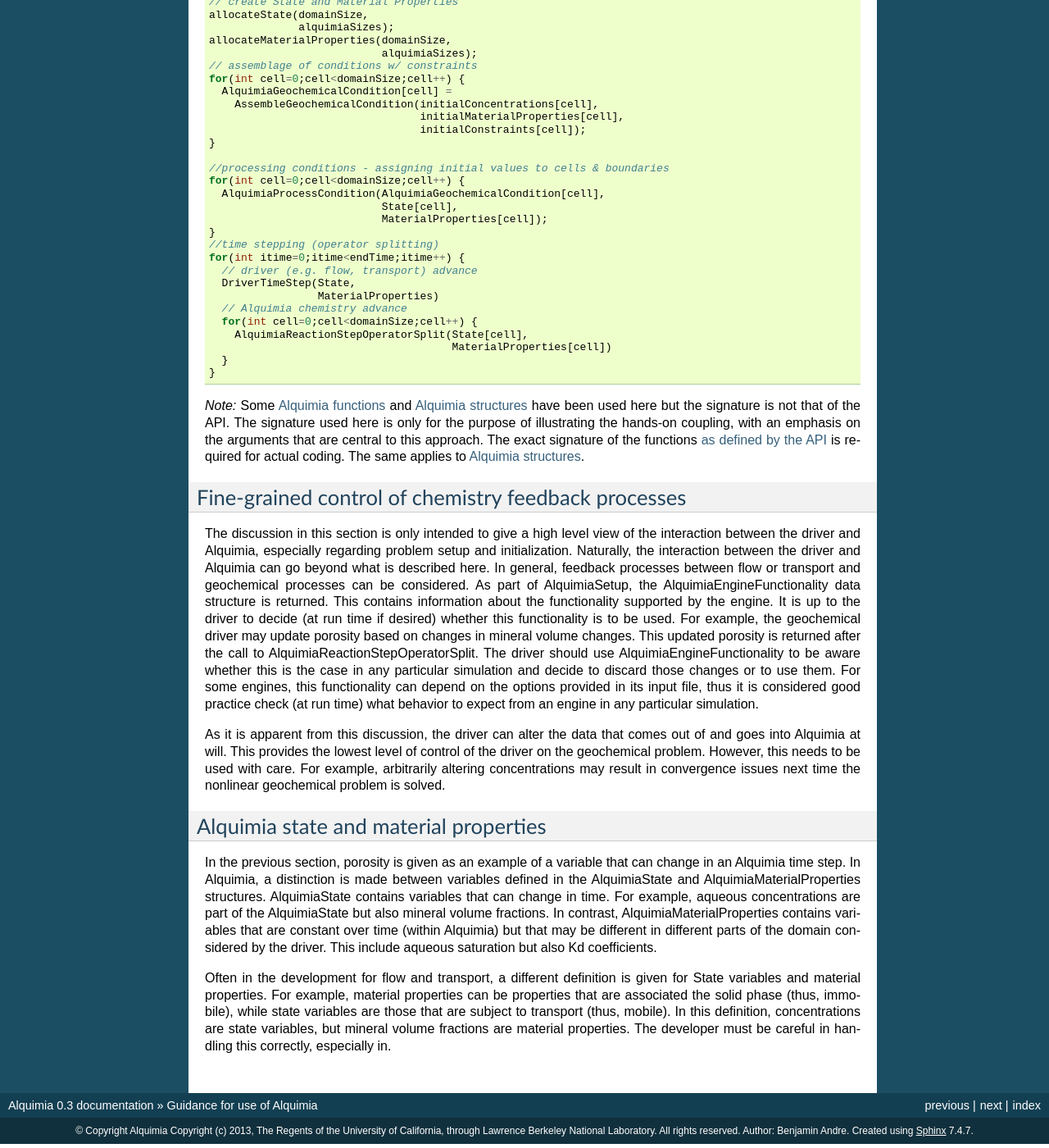
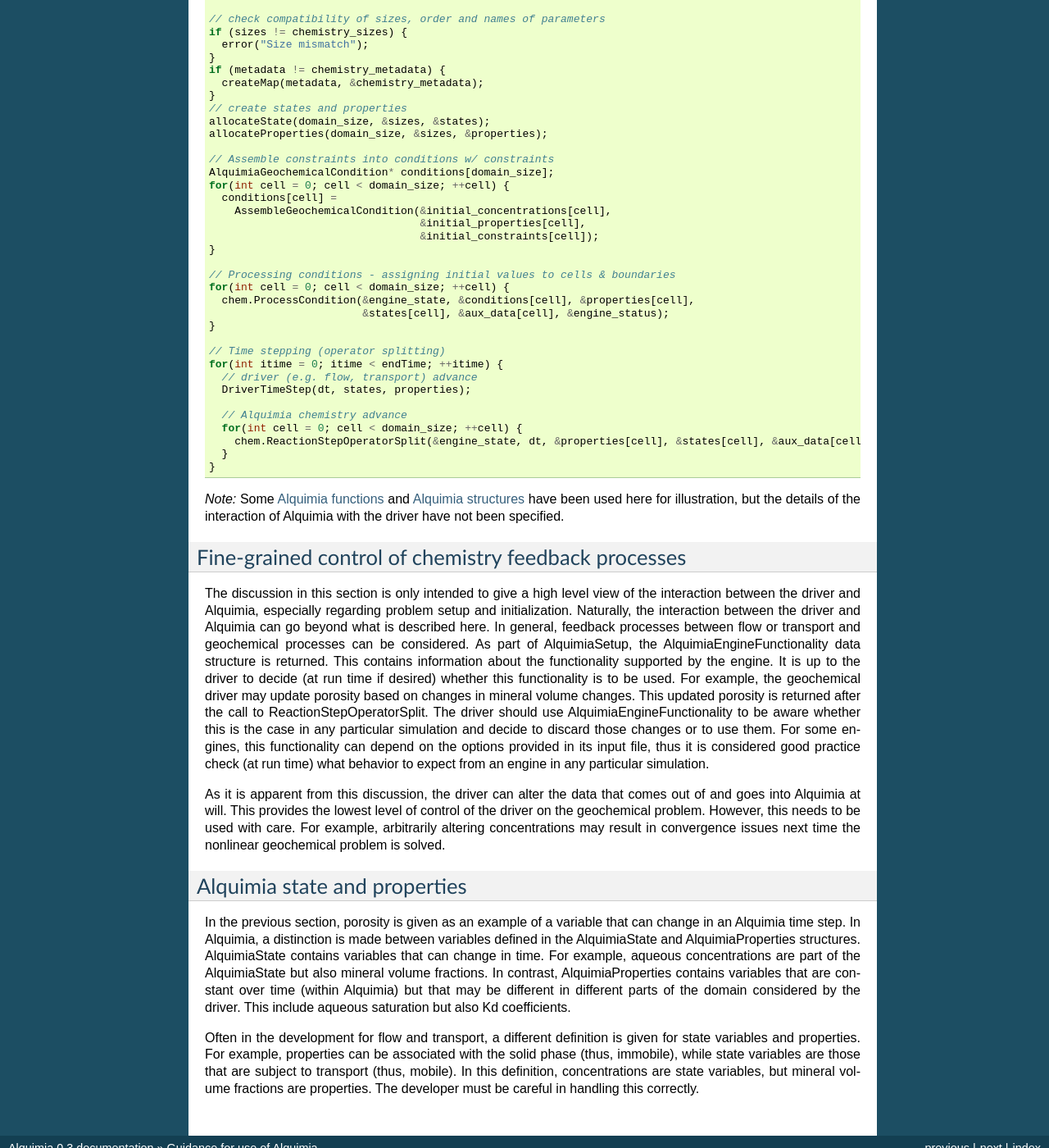
Before and after one commit to LBL-EESA/alquimia-dev, a Sphinx documentation site: the page built from doc/guidance.rst, in a window 1280 px wide and 1400 px high, scrolled down 2214 px. Shown: the whole window at 82% size. Built offline with Sphinx 7.4.7, drawn with Linux system fonts in a browser that asks for light colours; some of the changed text lies outside the part shown.

Commit message:
Made code examples in guidance.rst a bit more realistic. Changed name of AlquimiaMaterialProperties struct to AlquimiaProperties struct.

```diff
--- a/doc/api/APIv0_c_utils.rst
+++ b/doc/api/APIv0_c_utils.rst
@@ -91,7 +91,7 @@ formal alquimia API.
       struct AlquimiaSizes sizes;
       struct AlquimiaEngineFunctionality functionality;
       struct AlquimiaState state;
-      struct AlquimiaMaterialProperties material_properties;
+      struct AlquimiaProperties properties;
       struct AlquimiaAuxiliaryData aux_data;
       struct AlquimiaProblemMetaData meta_data;
       struct AlquimiaAuxiliaryOutputData aux_output;
--- a/doc/api/APIv0_functions.rst
+++ b/doc/api/APIv0_functions.rst
@@ -134,7 +134,7 @@ Geochemical condition processing for boundary/initial conditions. Called once fo
     void AlquimiaProcessCondition(
         in/out engine_internal_state <void pointer>,
         input: condition <struct: Alquimia Geochemical Condition>,
-        input: material_properties <struct: Alquimia Material Properties>,
+        input: properties <struct: Alquimia Properties>,
         in/out: state <struct: Alquimia State>,
         in/out: aux_data <struct: Alquimia Auxiliary Data>,
         output: status <struct: Alquimia Status>)
@@ -152,7 +152,7 @@ Take one reaction step in operator split mode with the specified delta t.
     void AlquimiaReactionStepOperatorSplit(
         in/out: engine_internal_state <void pointer>,
         input: delta_t <double>,
-        input: material_properties <struct: Alquimia Material Properties>,
+        input: properties <struct: Alquimia Properties>,
         in/out: state <struct: Alquimia State>,
         in/out: aux_data <struct: Alquimia Auxiliary Data>
         out: status <struct: Alquimia Status>)
--- a/doc/api/APIv0_structures.rst
+++ b/doc/api/APIv0_structures.rst
@@ -150,8 +150,8 @@ Storage for spatially and temporally varying "state" data. Read/write (chemistry
 +-----------------------------------+------------------------+-----------------------------+
 
 
-Struct: Alquimia Material Properties
-====================================
+Struct: Alquimia Properties
+===========================
 
 Storage for spatially variable "parameters", not changing in time. Read only (chemistry may not change).
 
--- a/doc/guidance.rst
+++ b/doc/guidance.rst
@@ -78,48 +78,51 @@ the names of geochemical conditions are given in the driver's input. These
 names are then passed to Alquimia. The condition constraints are provided in the
 geochemical engine's input file. Once, Alquimia hands the name of the condition
 to the engine, this processes the condition and assigns the
-concentration values and material property values to the cell of interest.
+concentration values and property values to the cell of interest.
 
 The suggested call sequence in this mode of operation is given in the following
 pseudocode:
 
 .. code-block:: c
 
-   //alquimia initialization
-   AlquimiaSetup(alquimiaSizes);
+   // Initialize alquimia.
+   AlquimiaInterface chem;
+   void* engine_state;
+   AlquimiaSizes sizes;
+   AlquimiaEngineFunctionality functionality;
+   AlquimiaEngineStatus engine_status;
+   chem.Setup("input_file.in", &engine_state, &sizes, &functionality, &engine_status);
 
-   //driver initialization
-   readInput(domainSize,
-             conditionNames);
-   allocateState(domainSize,
-                 alquimiaSizes);
-   allocateMaterialProperties(domainSize,
-                              alquimiaSizes);
+   // Driver-specific initialization -- make several Alquimia containers
+   // for doing chemistry on a physical domain.
+   AlquimiaGeochemicalCondition* conditions;
+   readInput(domain_size, conditionNames, &conditions);
+   AlquimiaState* states;
+   allocateState(domain_size, &alquimiaSizes, &states);
+   AlquimiaProperties* properties;
+   allocateProperties(domain_size, &alquimiaSizes, &properties);
+   AlquimiaAuxiliaryData* aux_data;
+   allocateAuxData(domain_size, &alquimiaSizes, &aux_data);
 
-   //processing conditions - assigning initial values to cells & boundaries
-   for(int cell=0;cell<domainSize;cell++) {
-     AlquimiaProcessCondition(conditionNames[cell],
-                              State[cell],
-                              MaterialProperties[cell]);
+   // Processing conditions - assigning initial values to cells & boundaries
+   for (int cell=0; cell < domain_size; ++cell) {
+     chem.ProcessCondition(&engine_state, &conditions[cell], &properties[cell],
+                           &states[cell], &aux_data[cell], &engine_status);
    }
-   //time stepping (operator splitting)
-   for(int itime=0;itime<endTime;itime++) {
+
+   // Time stepping (operator splitting)
+   for(int itime = 0; itime < endTime; ++itime) {
      // driver (e.g. flow, transport) advance
-     DriverTimeStep(State,
-                    MaterialProperties);
+     DriverTimeStep(dt, states, properties);
+
      // Alquimia chemistry advance
-     for(int cell=0;cell<domainSize;cell++) {
-       AlquimiaReactionStepOperatorSplit(State[cell],
-                                         MaterialProperties[cell]);
+     for(int cell = 0; cell < domain_size; ++cell) {
+       chem.ReactionStepOperatorSplit(&engine_state, dt, &properties[cell], &states[cell], &aux_data[cell], &engine_status);
      }
    }
 
-*Note:* Some :doc:`Alquimia functions <api/APIv0_functions>` have been used
-here but the signature is not that of the API. The signature used here is only
-for the purpose of illustrating the hands-off coupling, with an emphasis on the
-arguments that are central to this approach. The exact signature of the
-functions :doc:`as defined by API <api/APIv0_functions>` is required for actual
-coding.
+*Note:* Functions described in :doc:`Alquimia functions <api/APIv0_functions>`
+have been used in the above example.
 
 Hands-on mode
 -------------
@@ -147,8 +150,8 @@ conditions but actually assembling the geochemical conditions constraints.
 These conditions are then passed to Alquimia (a data structure is provided for
 that). Alquimia takes care of translating the condition constraint to the
 geochemical engine's internal format, which processes the condition as it were
-provided in its own input file. The concentration values and material property
-values are assigned to the cell of interest.
+provided in its own input file. The concentration values and property values are
+assigned to the cell of interest.
 
 The suggested call sequence in this mode of operation is given in the following
 pseudocode:
@@ -156,66 +159,64 @@ pseudocode:
 .. code-block:: c
 
 
-   //alquimia initialization
-   AlquimiaSetup(alquimiaSizes);
-   AlquimiaGetProblemMetaData(alquimiaProblemMetaData);
+   // Initialize alquimia.
+   AlquimiaInterface chem;
+   void* engine_state;
+   AlquimiaSizes sizes;
+   AlquimiaEngineFunctionality functionality;
+   AlquimiaEngineStatus engine_status;
+   chem.Setup("input_file.in", &engine_state, &sizes, &functionality, &engine_status);
 
-   //driver initialization
-   readInput(domainSize,
-             chemistrySizes,
-             chemistryProblemMetaData,
-             initialConcentrations,
-             initialMaterialProperties,
-             initialConstraints);
+   // Retrieve problem metadata.
+   AlquimiaProblemMetaData metadata;
+   AllocateAlquimiaProblemMetaData(&sizes, &metadata);
+   chem.GetProblemMetaData(&engine_state, &metadata, &engine_status_);
+
+   // Driver initialization
+   readInput(domain_size, &sizes, &metadata, &initial_concentrations, &initial_properties,
+             &initial_constraints, &initial_aux_data);
 
    // check compatibility of sizes, order and names of parameters
-   if (alquimiaSizes != chemistrySizes) {
-     error;
+   if (sizes != chemistry_sizes) {
+     error("Size mismatch");
    }
-   if (alquimiaProblemMetaData != chemistryProblemMetaData) {
-     createMap(alquimiaProblemMetaData,
-               chemistryProblemMetaData);
+   if (metadata != chemistry_metadata) {
+     createMap(metadata, &chemistry_metadata);
    }
-   // create State and Material Properties
-   allocateState(domainSize,
-                 alquimiaSizes);
-   allocateMaterialProperties(domainSize,
-                              alquimiaSizes);
-   // assemblage of conditions w/ constraints
-   for(int cell=0;cell<domainSize;cell++) {
-     AlquimiaGeochemicalCondition[cell] =
-       AssembleGeochemicalCondition(initialConcentrations[cell],
-                                    initialMaterialProperties[cell],
-                                    initialConstraints[cell]);
+   // create states and properties
+   allocateState(domain_size, &sizes, &states);
+   allocateProperties(domain_size, &sizes, &properties);
+
+   // Assemble constraints into conditions w/ constraints
+   AlquimiaGeochemicalCondition* conditions[domain_size];
+   for(int cell = 0; cell < domain_size; ++cell) {
+     conditions[cell] =
+       AssembleGeochemicalCondition(&initial_concentrations[cell],
+                                    &initial_properties[cell],
+                                    &initial_constraints[cell]);
    }
 
-   //processing conditions - assigning initial values to cells & boundaries
-   for(int cell=0;cell<domainSize;cell++) {
-     AlquimiaProcessCondition(AlquimiaGeochemicalCondition[cell],
-                              State[cell],
-                              MaterialProperties[cell]);
+   // Processing conditions - assigning initial values to cells & boundaries
+   for(int cell = 0; cell < domain_size; ++cell) {
+     chem.ProcessCondition(&engine_state, &conditions[cell], &properties[cell],
+                           &states[cell], &aux_data[cell], &engine_status);
    }
-   //time stepping (operator splitting)
-   for(int itime=0;itime<endTime;itime++) {
+
+   // Time stepping (operator splitting)
+   for(int itime = 0; itime < endTime; ++itime) {
      // driver (e.g. flow, transport) advance
-     DriverTimeStep(State,
-                    MaterialProperties)
+     DriverTimeStep(dt, states, properties);
+
      // Alquimia chemistry advance
-     for(int cell=0;cell<domainSize;cell++) {
-       AlquimiaReactionStepOperatorSplit(State[cell],
-                                         MaterialProperties[cell])
+     for(int cell = 0; cell < domain_size; ++cell) {
+       chem.ReactionStepOperatorSplit(&engine_state, dt, &properties[cell], &states[cell], &aux_data[cell], &engine_status);
      }
    }
 
 *Note:* Some :doc:`Alquimia functions <api/APIv0_functions>` and
 :doc:`Alquimia structures <api/APIv0_structures>` have been used
-here but the signature is not that of the API. The signature used here is only
-for the purpose of illustrating the hands-on coupling, with an emphasis on the
-arguments that are central to this approach. The exact signature of the
-functions :doc:`as defined by the API <api/APIv0_functions>` is required for
-actual coding. The same applies to
-:doc:`Alquimia structures <api/APIv0_structures>`.
-
+here for illustration, but the details of the interaction of Alquimia with
+the driver have not been specified.
 
 Fine-grained control of chemistry feedback processes
 ----------------------------------------------------
@@ -230,7 +231,7 @@ This contains information about the functionality supported by the engine.
 It is up to the driver to decide (at run time if desired) whether this
 functionality is to be used. For example, the geochemical driver may update
 porosity based on changes in mineral volume changes. This updated porosity is
-returned after the call to AlquimiaReactionStepOperatorSplit. The driver should
+returned after the call to ReactionStepOperatorSplit. The driver should
 use AlquimiaEngineFunctionality to be aware whether this is the case in any
 particular simulation and decide to discard those changes or to use them. For
 some engines, this functionality can depend on the options provided in its
@@ -243,23 +244,22 @@ of the driver on the geochemical problem. However, this needs to be used with
 care. For example, arbitrarily altering concentrations may result in convergence
 issues next time the nonlinear geochemical problem is solved.
 
-Alquimia state and material properties
---------------------------------------
+Alquimia state and properties
+-----------------------------
 
 In the previous section, porosity is given as an example of a variable that
 can change in an Alquimia time step. In Alquimia, a distinction is made
-between variables defined in the AlquimiaState and AlquimiaMaterialProperties
+between variables defined in the AlquimiaState and AlquimiaProperties
 structures. AlquimiaState contains variables that can change in time. For
 example, aqueous concentrations are part of the AlquimiaState but also mineral
-volume fractions. In contrast, AlquimiaMaterialProperties contains variables
+volume fractions. In contrast, AlquimiaProperties contains variables
 that are constant over time (within Alquimia) but that may be different in
 different parts of the domain considered by the driver. This include aqueous
 saturation but also Kd coefficients.
 
 Often in the development for flow and transport, a different definition is given
-for State variables and material properties. For example, material properties
-can be properties that are associated the solid phase (thus, immobile), while
-state variables are those that are subject to transport (thus, mobile). In this
-definition, concentrations are state variables, but mineral volume fractions are
-material properties. The developer must be careful in handling this correctly,
-especially in.
+for state variables and properties. For example, properties can be associated
+with the solid phase (thus, immobile), while state variables are those that
+are subject to transport (thus, mobile). In this definition, concentrations are
+state variables, but mineral volume fractions are properties. The developer
+must be careful in handling this correctly.
```
